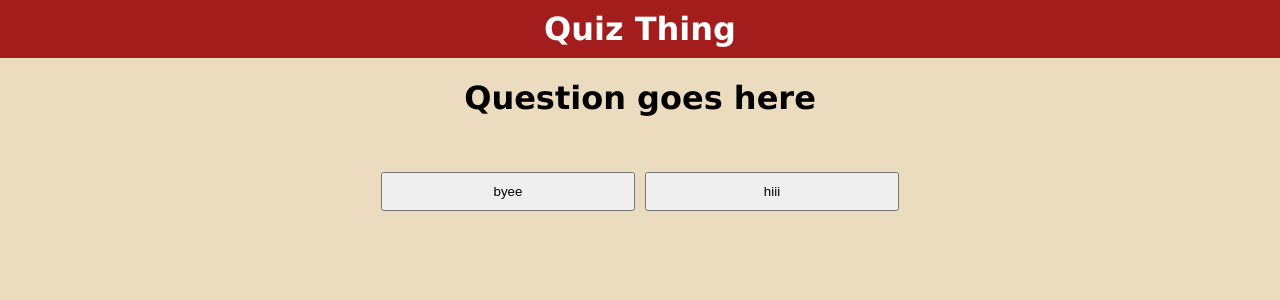
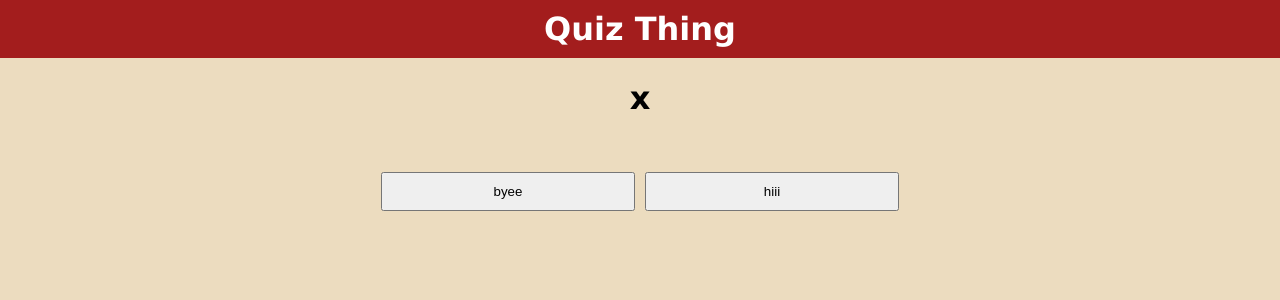
Before and after one commit to twomuchCatsriel/react-project, a React (Vite) app in the folder my-app/: page / in a window 1280 px wide. Shown: the top 300 px of the page. Built offline with nearby package versions, Linux system fonts and the light colour scheme.

Commit message:
better questions
i did it better than you

```diff
--- a/my-app/src/main.jsx
+++ b/my-app/src/main.jsx
@@ -28,7 +28,7 @@ function App()
     return (
         <div>
             <PageTop/>
-            <QuestionField/>
+            <QuestionField question="x"/>
 
             <div id="buttonsDiv">
                 <OptionButton value="byee"/>
--- a/my-app/src/questionTitle.jsx
+++ b/my-app/src/questionTitle.jsx
@@ -1,8 +1,8 @@
 import React from "react";
 
-function QuestionField(){
+function QuestionField(props){
     return (
-        <h1 id="questField" className="center">Question goes here</h1>
+        <h1 id="questField" className="center">{props.question}</h1>
     )
 }
 
```
